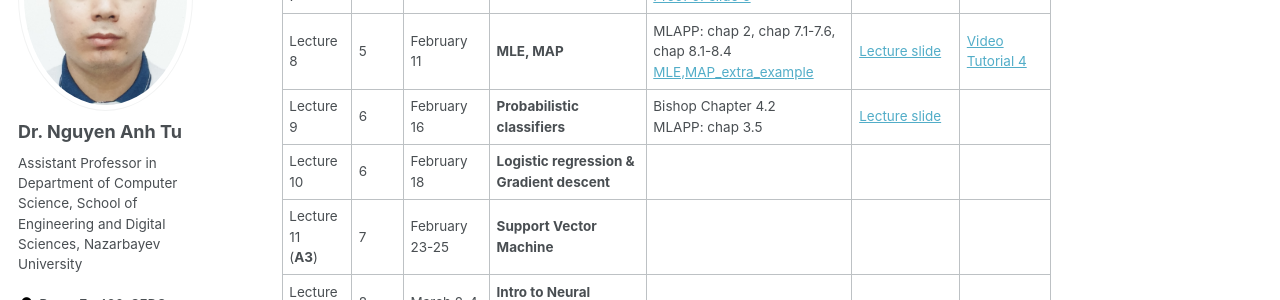
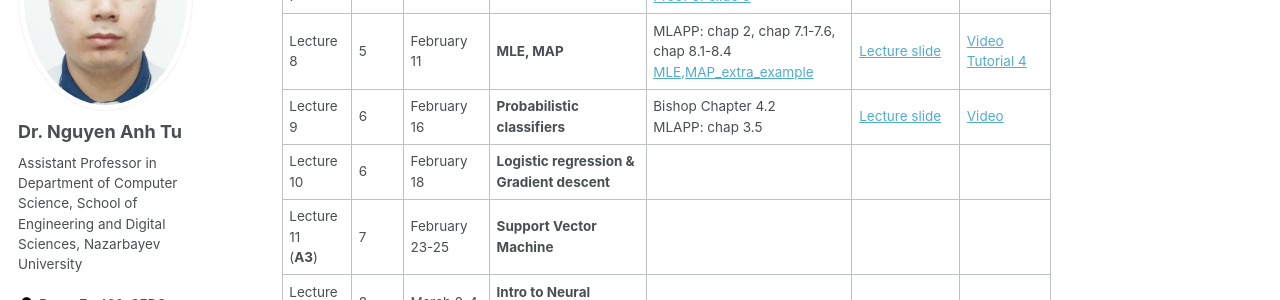
Before and after one commit to tunguyen87/seds-ml, a Jekyll site: the page built from _pages/Lecture.md, in a window 1280 px wide and 900 px high, scrolled down 839 px. Shown: the part 152-452 px from the top of the window. Built offline with Jekyll 4.4.1, drawn with Linux system fonts in a browser that asks for light colours; some web fonts are replaced.

Commit message:
Update Lecture.md

```diff
--- a/_pages/Lecture.md
+++ b/_pages/Lecture.md
@@ -26,7 +26,7 @@ Last day of classes: April 23
 | Lecture 6<br>(**A2**)    |   4   |February 2-4  | **Simple classification**           |  [The perceptron-Daume](https://drive.google.com/file/d/18FQ9tXjdGaYybwS5zHStUtLhW8JsDehV/view?usp=sharing)<br> Bishop Chapter 4.1.7 <br>[Perceptron-convergence-theorem](https://drive.google.com/file/d/1xZSVg-3fPzOx-LGtY99jmNKUOrGwOhEW/view?usp=sharing)   |  [Lecture slide-part1](https://drive.google.com/file/d/1DL0RIDu-deY7SJJfYVNX9lmlAy7Og34l/view?usp=sharing) <br>[Lecture slide-part2](https://drive.google.com/file/d/1x8ht8Gh4RtGEdZ7a1P-vwgDXNsxnMg4c/view?usp=sharing)   |  [Video-part1](https://youtu.be/yU-mBm-YO7s) <br> [Video-part2](https://youtu.be/ZF1LShMDzAY) <br>[Tutorial 3](https://drive.google.com/file/d/1t9PohNDVp5vmoLeswcaCFWNhAkFTys0-/view?usp=sharing)     |
 | Lecture 7    |   5   |February 9    |   **LDA**                  |  Bishop Chapters 4.1.4-4.1.6 <br>[Proof of slide 6](https://drive.google.com/file/d/199EdUmNoM8Y8vhAA1PGIbZX_1HBVetqS/view?usp=sharing)           | [Lecture slide](https://drive.google.com/file/d/1MCGHRI5o1Hl6BvCn-RBqOExIfYvDM0_B/view?usp=sharing)         |  [Video](https://youtu.be/O1oyeTxFC_Q)         |
 | Lecture 8   |   5   |February 11    |   **MLE, MAP**                    | MLAPP: chap 2, chap 7.1-7.6, chap 8.1-8.4 <br>[MLE,MAP_extra_example](https://drive.google.com/file/d/1k6q5zM7YHaJQHjmgCm5h0QxtSFo_dklj/view?usp=sharing)    | [Lecture slide](https://drive.google.com/file/d/1BOvcsREJe-0NhoyfgAAP6zN3nc03xTi_/view?usp=sharing)         |  [Video](https://youtu.be/4RcgAKKZAOA) <br>[Tutorial 4](https://drive.google.com/file/d/1VFeAl-0q_BKoq9aOJul9xThoIYWe0kHa/view?usp=sharing)         |
-| Lecture 9   |   6   |February 16    |   **Probabilistic classifiers**                    |  Bishop Chapter 4.2 <br>MLAPP: chap 3.5                  |  [Lecture slide](https://drive.google.com/file/d/1Cz9uV962uerF4fwNNsLOJzdFQGZ0B98d/view?usp=sharing)        |              |
+| Lecture 9   |   6   |February 16    |   **Probabilistic classifiers**                    |  Bishop Chapter 4.2 <br>MLAPP: chap 3.5                  |  [Lecture slide](https://drive.google.com/file/d/1Cz9uV962uerF4fwNNsLOJzdFQGZ0B98d/view?usp=sharing)       | [Video](https://youtu.be/5Hr4SeSVRyE)           |
 | Lecture 10   |   6   |February 18    |   **Logistic regression & Gradient descent**                    |                    |          |              |
 | Lecture 11<br>(**A3**)   |   7   |February 23-25    |   **Support Vector Machine**                    |                    |          |              |
 | Lecture 12   |   8   |March 2-4    |     **Intro to Neural Network**                  |                    |          |              |
```
